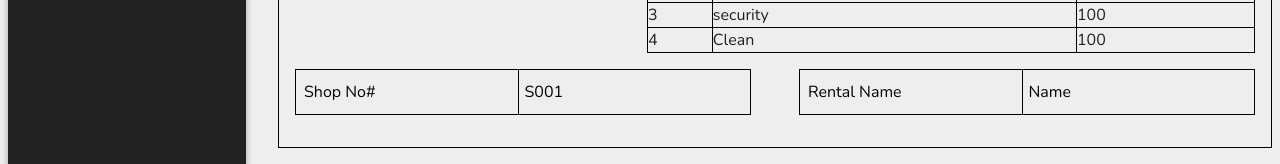
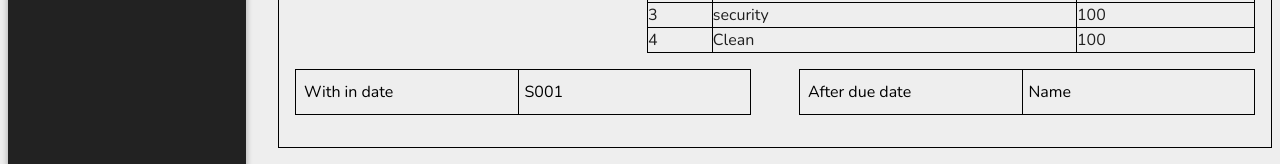
Before and after one commit to ProgrammingWithMudassar/Rabi_plaza_Managmenrt, a React (Vite) app: page /shop_Invoice/1 in a window 1280 px wide. Shown: the part 516-680 px from the top of the page. Built offline with nearby package versions, Linux system fonts and the light colour scheme.

Commit message:
update code

```diff
--- a/src/Pages/Invoice/Invoice.jsx
+++ b/src/Pages/Invoice/Invoice.jsx
@@ -139,13 +139,13 @@ const Invoice = () => {
           <Box sx={{ my: 2, display: 'flex', gap: 6 }}>
             <Grid item xs={6} spacing={4} >
               <Box sx={{ border: '1px solid black', display: 'flex', }}>
-                <Typography variant="body1" color="initial" sx={{ width: "49%", py: 1.2, pl: 1 }}>Shop No#</Typography>
+                <Typography variant="body1" color="initial" sx={{ width: "49%", py: 1.2, pl: 1 }}>With in date</Typography>
                 <Typography variant="body1" color="initial" sx={{ borderLeft: '1px solid black', py: 1.2 }}> <span style={{ marginLeft: '5px' }}>S001</span></Typography>
               </Box>
             </Grid>
             <Grid item xs={6} spacing={4} >
               <Box sx={{ border: '1px solid black', display: 'flex', }}>
-                <Typography variant="body1" color="initial" sx={{ width: "49%", py: 1.2, pl: 1 }}>Rental Name</Typography>
+                <Typography variant="body1" color="initial" sx={{ width: "49%", py: 1.2, pl: 1 }}>After due date</Typography>
                 <Typography variant="body1" color="initial" sx={{ borderLeft: '1px solid black', py: 1.2 }}><span style={{ marginLeft: '5px' }}> Name</span></Typography>
               </Box>
             </Grid>
```
